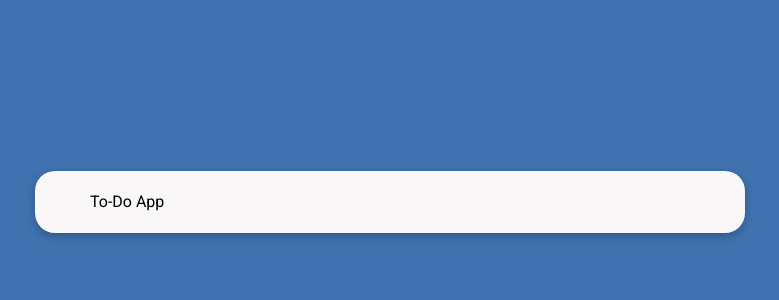
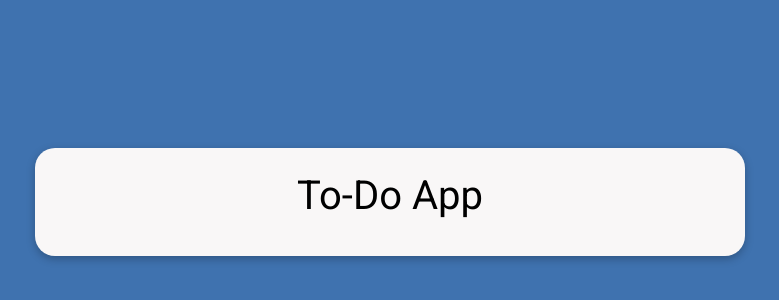
Before and after one commit to etherealelement/todolist-app, a React (Vite) app: page / in a window 1280 px wide. Shown: the part 198-498 px from the top of the page, without its empty margins (250-1029 px from the left). Built offline with nearby package versions, Linux system fonts and the light colour scheme.

Commit message:
add: article styles

```diff
--- a/src/view/App/index.module.scss
+++ b/src/view/App/index.module.scss
@@ -4,4 +4,10 @@
   border-radius: 20px;
 	padding: 20px 55px;
 	min-width: 600px;
+
+  &Title {
+    font-size: 40px;
+    margin-bottom: 0.3em;
+    text-align: center;
+  }
 }
```
Also changed, not shown: src/view/App/index.tsx (+6 -2 lines), src/data/stores/useToDoStore.ts (added).
